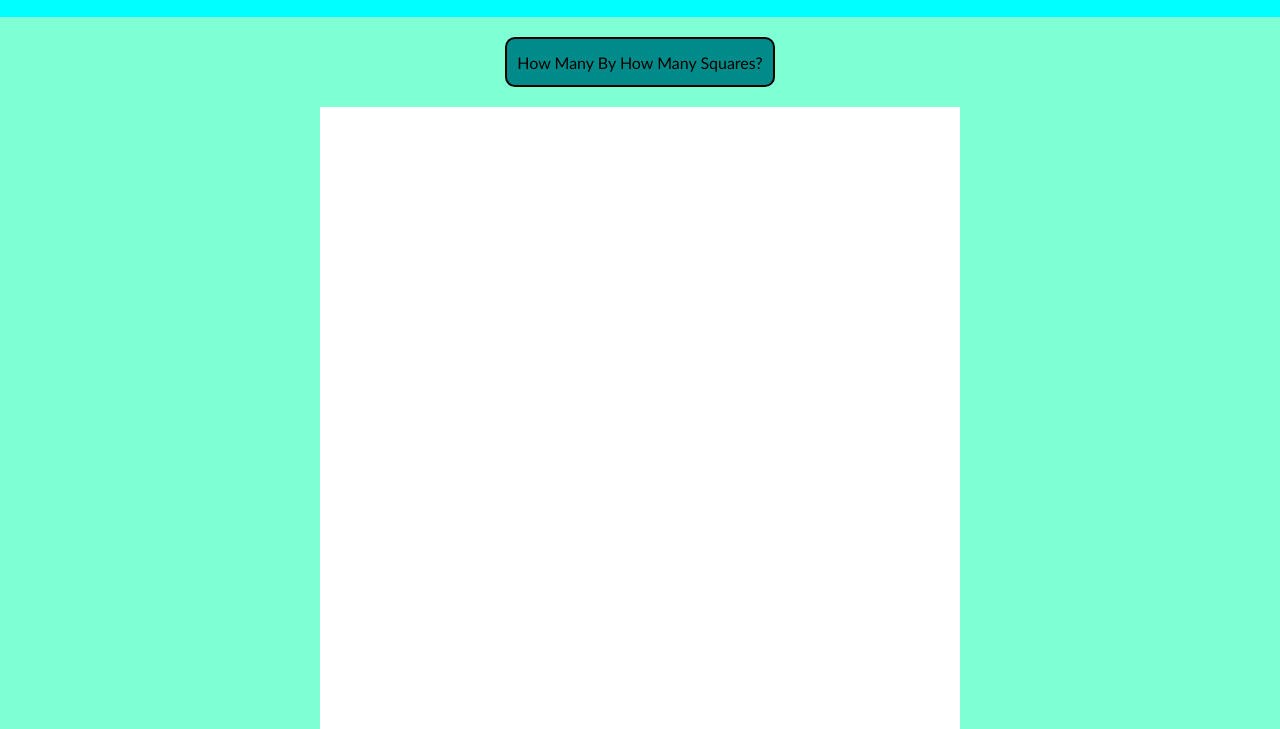
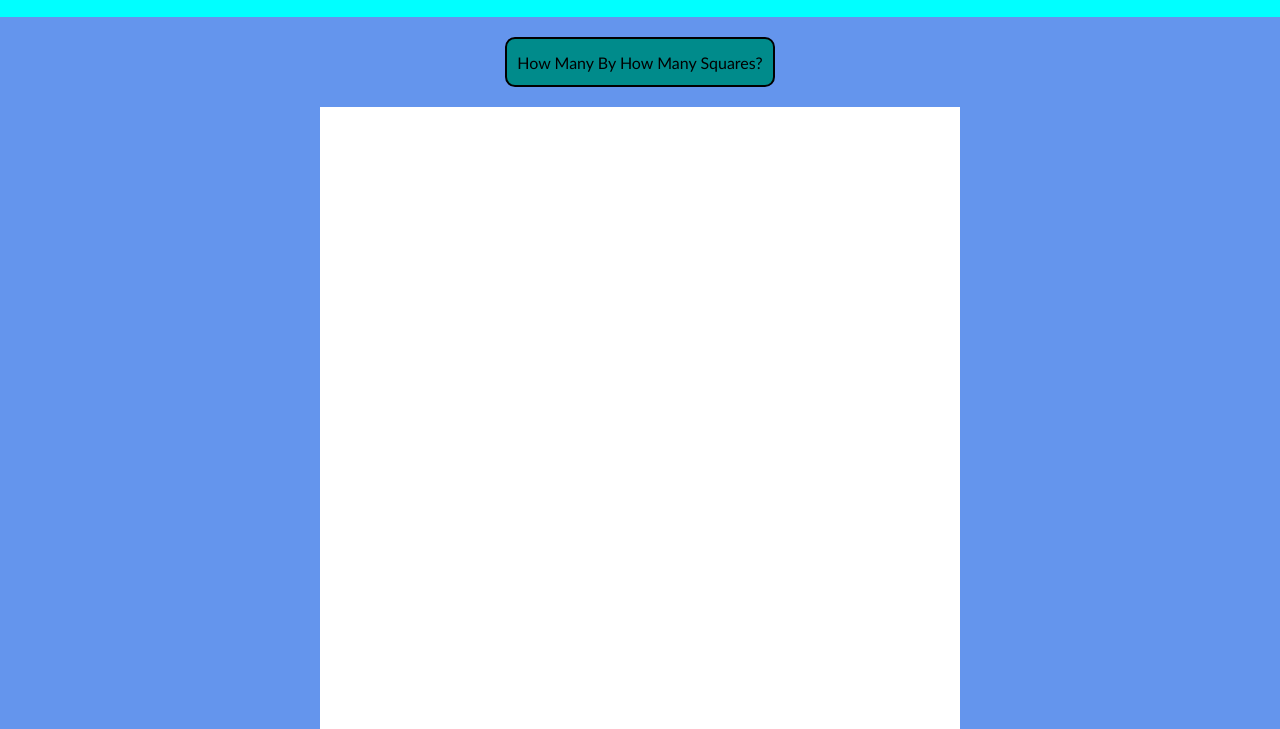
Before and after one commit to LukGH4/EtchaSketch, a plain HTML site: page index.html in a window 1280 px wide. Shown: the part 71-800 px from the top of the page. Drawn offline with Linux system fonts and the light colour scheme.

Commit message:
Edit body background color in styles.css

```diff
--- a/styles.css
+++ b/styles.css
@@ -27,7 +27,7 @@
     justify-content: center;
     align-items: center;
     flex-direction: column;
-    background-color: aquamarine;
+    background-color:cornflowerblue;
 }
 
 .button-container {
```
